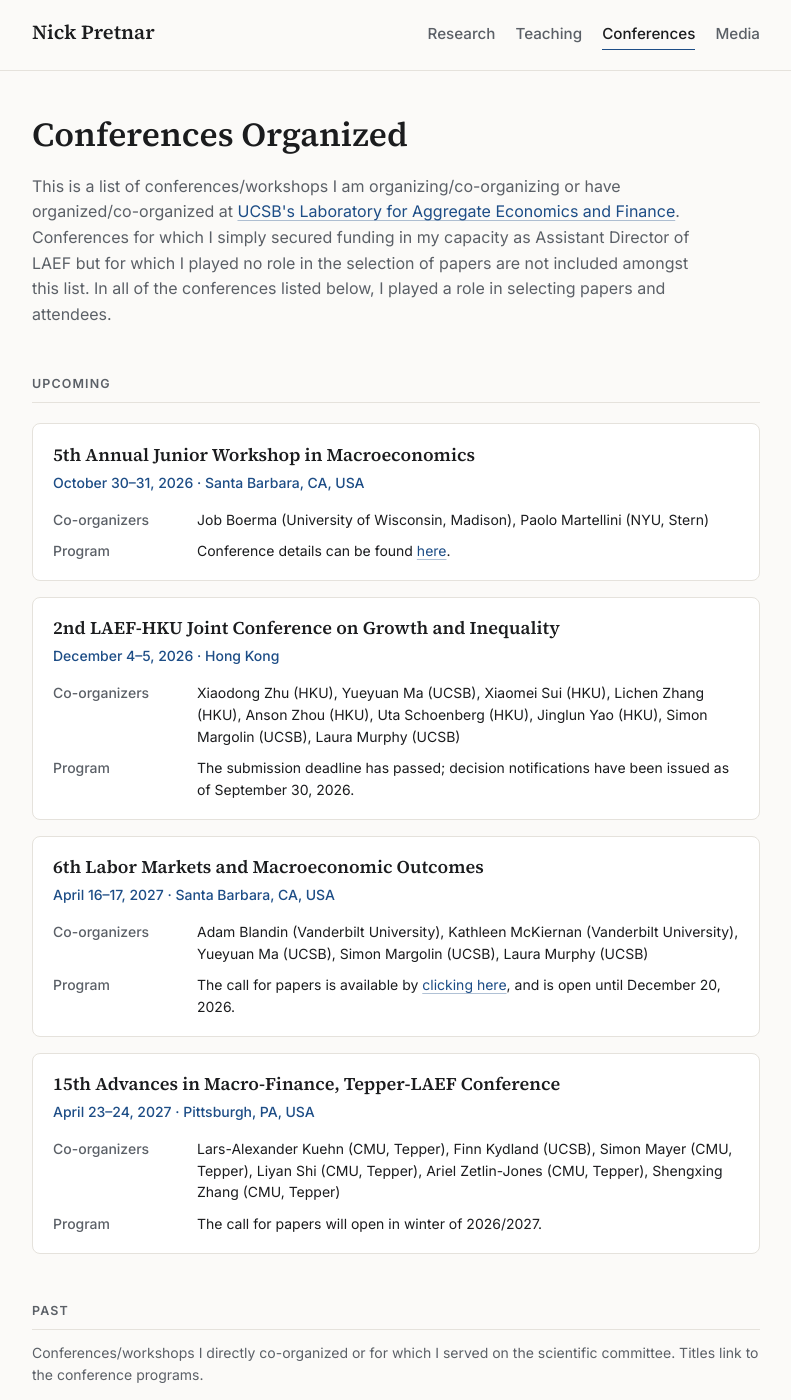
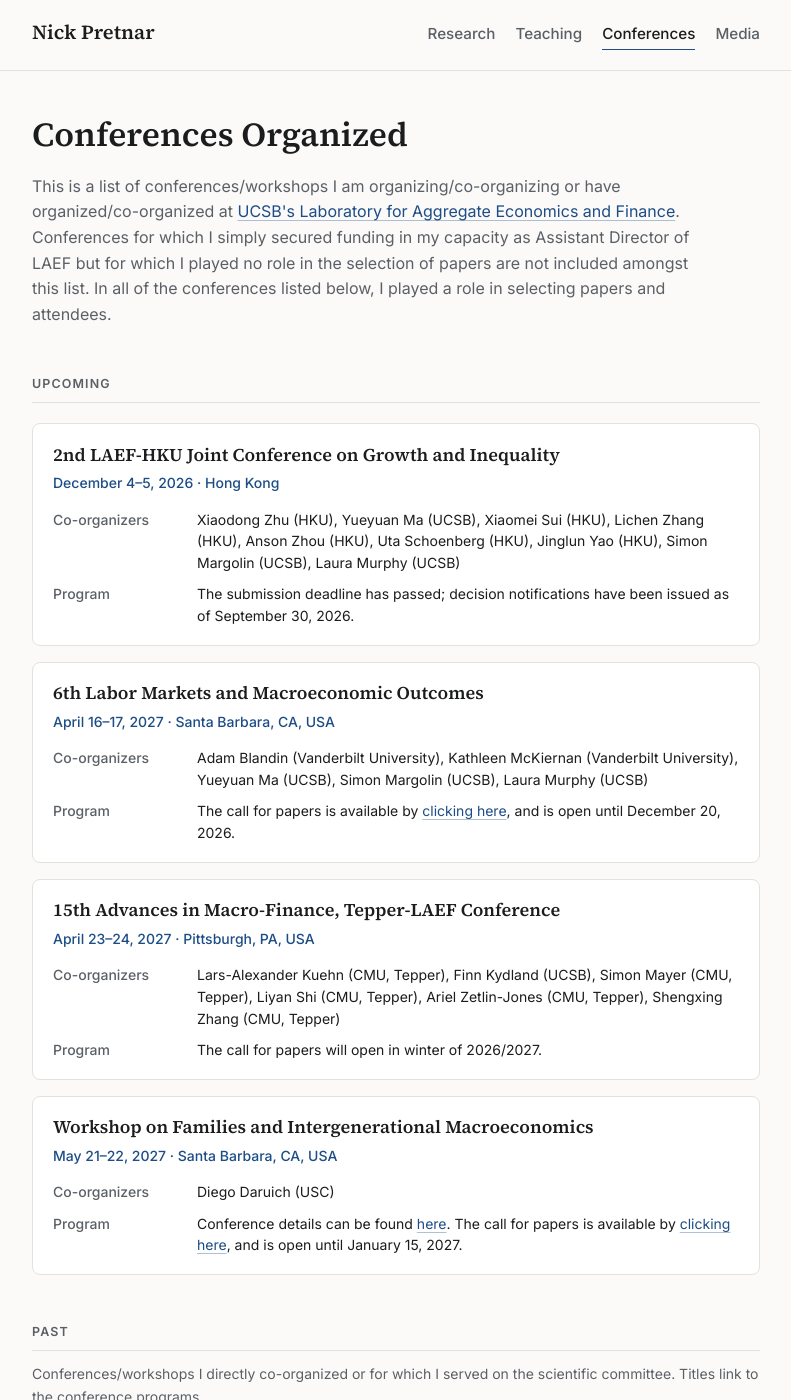
Before and after one commit to npretnar/npretnar.github.io, a Jekyll site: the page built from conferences-organized.html, in a window 1280 px wide and 1400 px high. Shown: the whole window, without its empty margins (244-1035 px from the left). Built offline with Jekyll 4.4.1, drawn with Linux system fonts in a browser that asks for light colours; some of the changed text lies outside the part shown.

Commit message:
Update conferences: move Junior Workshop to past, add Families workshop
- Move 5th Annual Junior Workshop in Macroeconomics from upcoming to the
  top of the 2026 past list
- Add Workshop on Families and Intergenerational Macroeconomics
  (May 21–22, 2027) to the bottom of upcoming

Co-Authored-By: Claude Opus 5.5 <noreply@anthropic.com>

```diff
--- a/_data/conferences.yml
+++ b/_data/conferences.yml
@@ -4,14 +4,6 @@
 # past: grouped by year, newest first. Each title links to its program.
 
 upcoming:
-  - title: 5th Annual Junior Workshop in Macroeconomics
-    dates: October 30–31, 2026
-    location: Santa Barbara, CA, USA
-    coorganizers: Job Boerma (University of Wisconsin, Madison), Paolo Martellini (NYU, Stern)
-    program: >-
-      Conference details can be found
-      [here](https://laef.ucsb.edu/events/5th-annual-junior-workshop-macroeconomics).
-
   - title: 2nd LAEF-HKU Joint Conference on Growth and Inequality
     dates: December 4–5, 2026
     location: Hong Kong
@@ -43,9 +35,22 @@ upcoming:
       Shengxing Zhang (CMU, Tepper)
     program: The call for papers will open in winter of 2026/2027.
 
+  - title: Workshop on Families and Intergenerational Macroeconomics
+    dates: May 21–22, 2027
+    location: Santa Barbara, CA, USA
+    coorganizers: Diego Daruich (USC)
+    program: >-
+      Conference details can be found
+      [here](https://laef.ucsb.edu/events/workshop-families-and-intergenerational-macroeconomics).
+      The call for papers is available by [clicking
+      here](https://editorialexpress.com/conference/FamilyLAEF/), and is open
+      until January 15, 2027.
+
 past:
   - year: 2026
     events:
+      - title: 5th Annual Junior Workshop in Macroeconomics
+        url: https://laef.ucsb.edu/events/5th-annual-junior-workshop-macroeconomics
       - title: Growth, Inequality, and Macro Development
         url: https://laef.ucsb.edu/events/growth-inequality-and-macro-development
       - title: XXIX Workshop on Dynamic Macroeconomics
```
